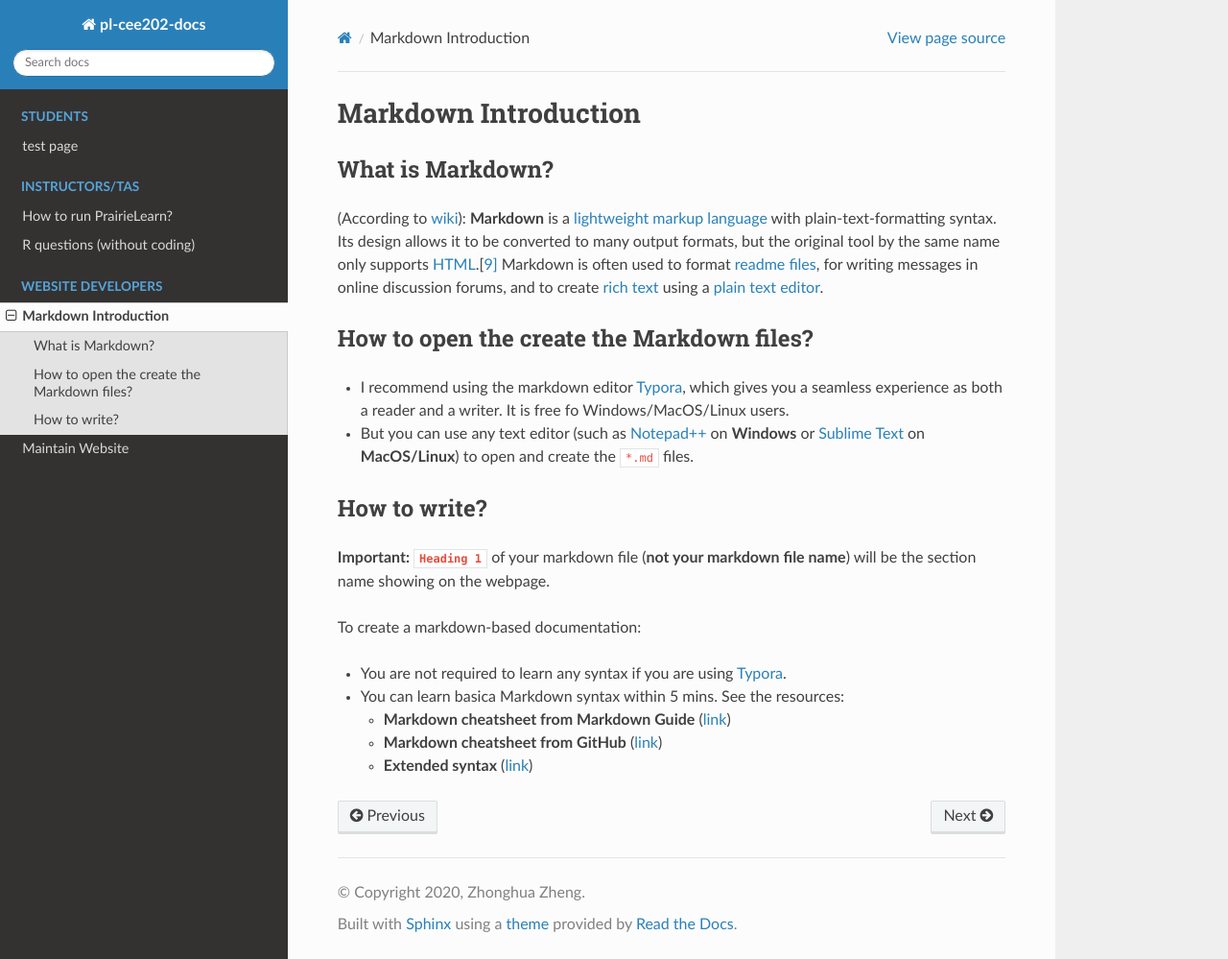
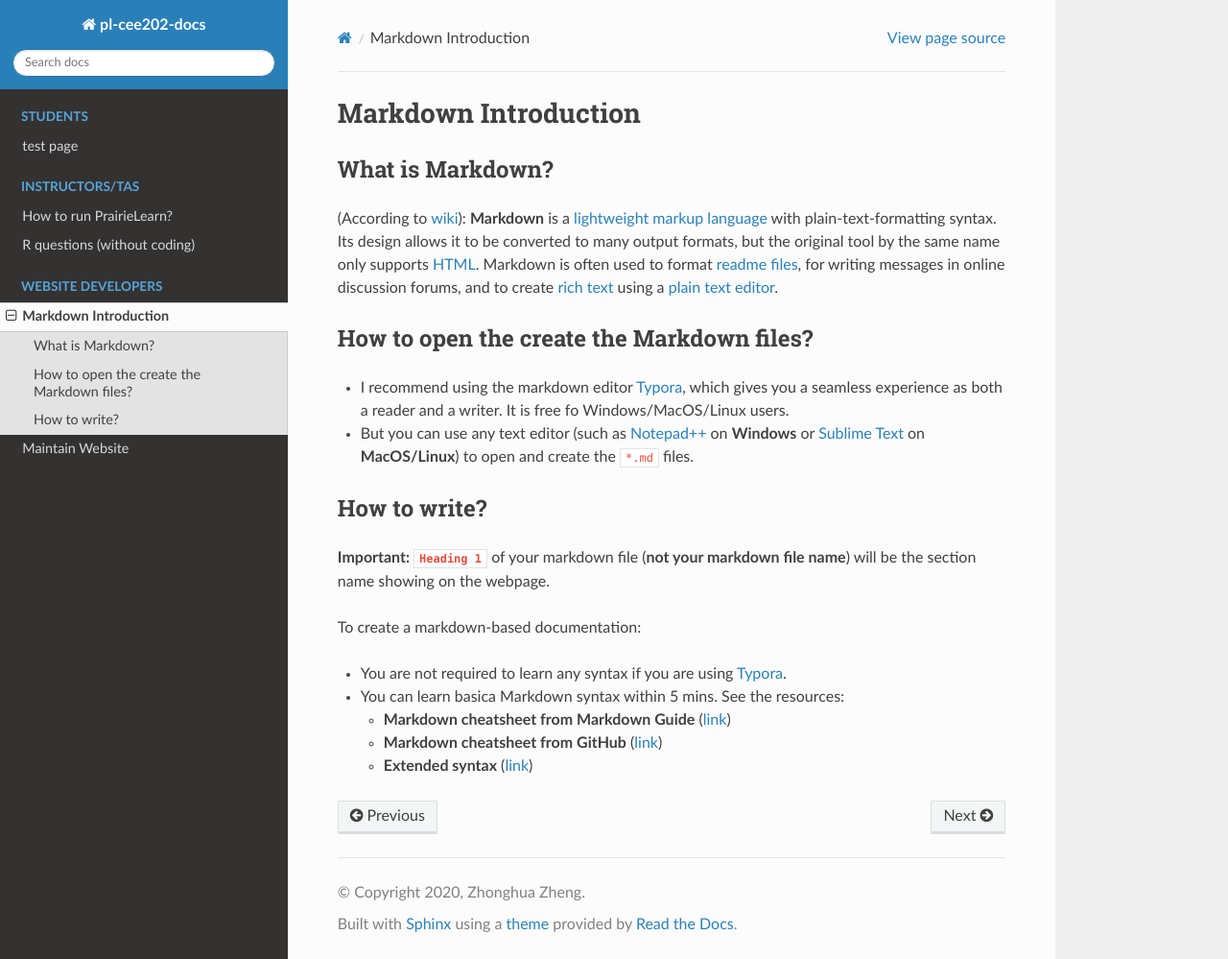
Before and after one commit to zhonghua-zheng/pl-cee202-docs, a Sphinx documentation site: the page built from source/page/markdown_intro.md, in a window 1280 px wide and 999 px high. Shown: the whole window at 96% size. Built offline with Sphinx 7.4.7 and the Read the Docs theme 2.0.0, drawn with Linux system fonts in a browser that asks for light colours.

Commit message:
fixed the typo

```diff
--- a/README.rst
+++ b/README.rst
@@ -1,5 +1,5 @@
-# PrairieLearn for CEE 202 QuickStart
-=====================================
+PrairieLearn for CEE 202 QuickStart
+===================================
 
 |docs|
 
--- a/source/page/markdown_intro.md
+++ b/source/page/markdown_intro.md
@@ -2,7 +2,7 @@
 
 ## What is Markdown?
 
-(According to [wiki](https://en.wikipedia.org/wiki/Markdown)): **Markdown** is a [lightweight markup language](https://en.wikipedia.org/wiki/Lightweight_markup_language) with plain-text-formatting syntax. Its design allows it to be converted to many output formats, but the original tool by the same name only supports [HTML](https://en.wikipedia.org/wiki/HTML).[[9\]](https://en.wikipedia.org/wiki/Markdown#cite_note-9) Markdown is often used to format [readme files](https://en.wikipedia.org/wiki/README), for writing messages in online discussion forums, and to create [rich text](https://en.wikipedia.org/wiki/Formatted_text) using a [plain text](https://en.wikipedia.org/wiki/Plain_text) [editor](https://en.wikipedia.org/wiki/Text_editor).
+(According to [wiki](https://en.wikipedia.org/wiki/Markdown)): **Markdown** is a [lightweight markup language](https://en.wikipedia.org/wiki/Lightweight_markup_language) with plain-text-formatting syntax. Its design allows it to be converted to many output formats, but the original tool by the same name only supports [HTML](https://en.wikipedia.org/wiki/HTML). Markdown is often used to format [readme files](https://en.wikipedia.org/wiki/README), for writing messages in online discussion forums, and to create [rich text](https://en.wikipedia.org/wiki/Formatted_text) using a [plain text](https://en.wikipedia.org/wiki/Plain_text) [editor](https://en.wikipedia.org/wiki/Text_editor).
 
 ## How to open the create the Markdown files?
 
```
